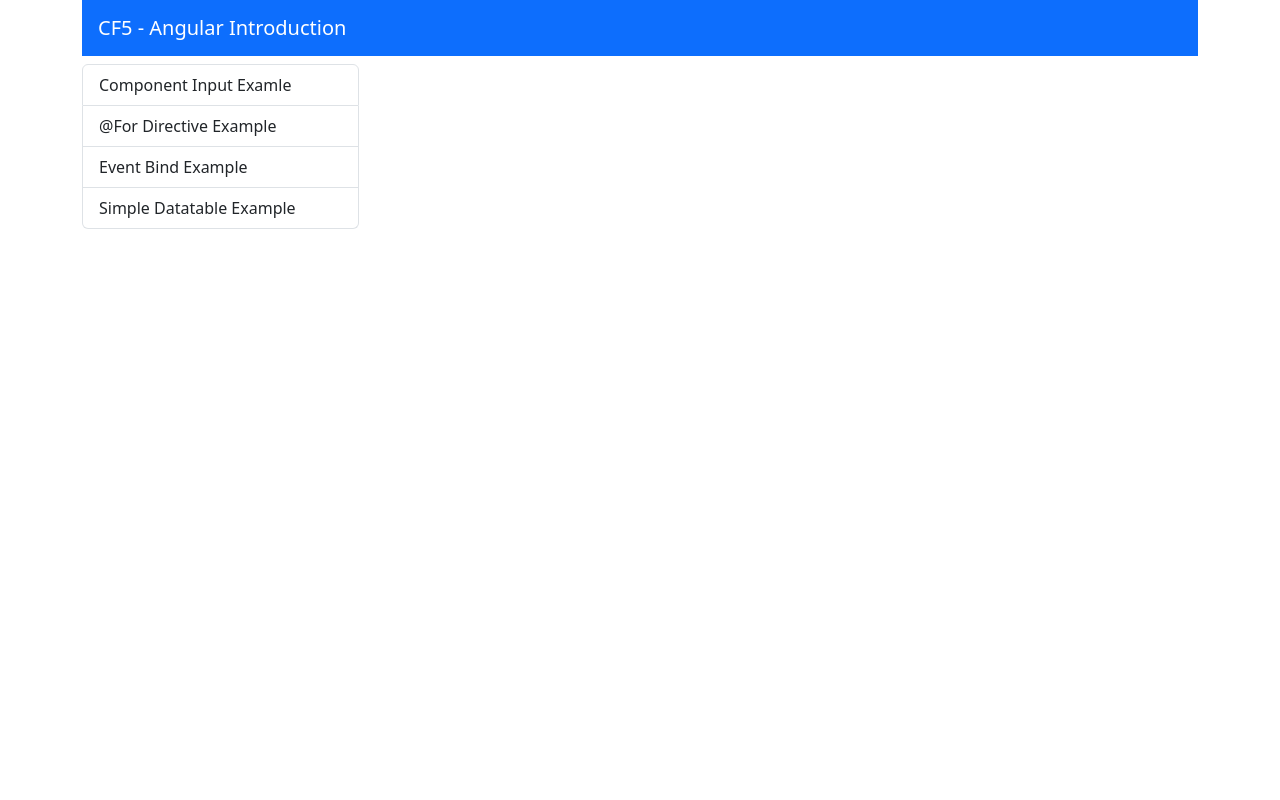
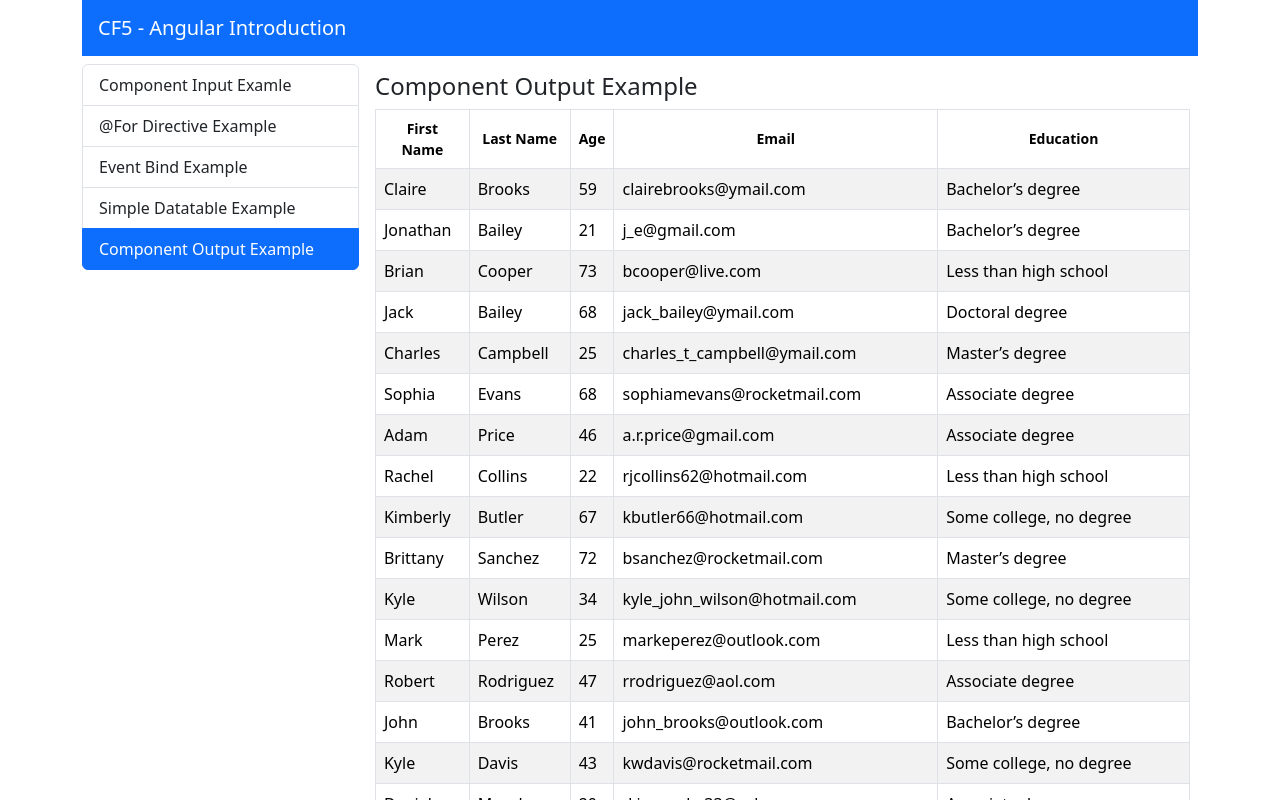
Before and after one commit to Thanasisxipo/angular-introduction, an Angular app: page /component-output-example in a window 1280 px wide. Before the commit this address led to /. Shown: the top 800 px of the page. Built offline with nearby package versions, Linux system fonts and the light colour scheme.

Commit message:
component output example

```diff
--- a/src/app/app.routes.ts
+++ b/src/app/app.routes.ts
@@ -4,11 +4,13 @@
 import { ComponentInputExampleComponent } from './components/component-input-example/component-input-example.component';
 import { ForDirectiveExapmpleComponent } from './components/for-directive-exapmple/for-directive-exapmple.component';
 import { SimpleDatatableExampleComponent } from './components/simple-datatable-example/simple-datatable-example.component';
+import { ComponentOutputExampleComponent } from './components/component-output-example/component-output-example.component';
 
 export const routes: Routes = [
   { path: 'component-input-example', component: ComponentInputExampleComponent},
   { path: 'for-directive-example', component: ForDirectiveExapmpleComponent},
   { path: 'event-bind-example', component: EventBindExampleComponent},
   { path: 'simple-datatable-example', component: SimpleDatatableExampleComponent},
+  { path: 'component-output-example', component: ComponentOutputExampleComponent},
   { path: '', component: WellcomeComponent}
 ];
--- /dev/null
+++ b/src/app/components/component-output-example/component-output-example.component.html
@@ -0,0 +1,8 @@
+<h4>Component Output Example</h4>
+
+<app-simple-datatable
+[data]="manyPerson"
+(personClicked)="onPersonClicked($event)"
+>
+
+</app-simple-datatable>
--- /dev/null
+++ b/src/app/components/component-output-example/component-output-example.component.ts
@@ -0,0 +1,30 @@
+import { Component } from '@angular/core';
+import { EPerson, ManyPerson } from 'src/app/shared/interfaces/person';
+import { SimpleDatatableComponent } from '../simple-datatable/simple-datatable.component';
+
+@Component({
+  selector: 'app-component-output-example',
+  standalone: true,
+  imports: [SimpleDatatableComponent],
+  templateUrl: './component-output-example.component.html',
+  styleUrl: './component-output-example.component.css'
+})
+export class ComponentOutputExampleComponent {
+  manyPerson = ManyPerson;
+
+  onPersonClicked(person: EPerson) {
+    alert(this.personTemplate(person));
+  };
+
+  personTemplate(person: EPerson) {
+    return `
+    Person Details:
+
+    First Name: ${person.givenName}
+    Last Name: ${person.surName}
+    Age: ${person.age}
+    Email: ${person.email}
+    Education: ${person.education}
+    `
+  };
+}
--- a/src/app/components/list-group-menu/list-group-menu.component.ts
+++ b/src/app/components/list-group-menu/list-group-menu.component.ts
@@ -14,6 +14,7 @@
     {text: 'Component Input Examle', routerLink: 'component-input-example'},
     {text: '@For Directive Example', routerLink: 'for-directive-example'},
     {text: 'Event Bind Example', routerLink: 'event-bind-example'},
-    {text:'Simple Datatable Example', routerLink: 'simple-datatable-example'}
+    {text:'Simple Datatable Example', routerLink: 'simple-datatable-example'},
+    {text: 'Component Output Example', routerLink: 'component-output-example'}
   ];
 }
--- a/src/app/components/simple-datatable/simple-datatable.component.html
+++ b/src/app/components/simple-datatable/simple-datatable.component.html
@@ -15,7 +15,7 @@
   </thead>
   <tbody>
     @for (row of data; track row) {
-      <tr class="align-middle">
+      <tr class="align-middle" (dblclick)="onPersonClicked(row)">
         <td>{{ row.givenName}}</td>
         <td>{{ row.surName}}</td>
         <td>{{ row.age}}</td>
--- a/src/app/components/simple-datatable/simple-datatable.component.ts
+++ b/src/app/components/simple-datatable/simple-datatable.component.ts
@@ -1,4 +1,4 @@
-import { Component, Input } from '@angular/core';
+import { Component, EventEmitter, Input, Output } from '@angular/core';
 import { EPerson } from 'src/app/shared/interfaces/person';
 import { sortBy } from 'lodash-es';
 
@@ -11,6 +11,7 @@
 })
 export class SimpleDatatableComponent {
   @Input() data: EPerson[];
+  @Output() personClicked = new EventEmitter<EPerson>();
 
   sortOrder = {
     givenName: 'none',
@@ -45,4 +46,8 @@
       return '';
     }
   }
+
+  onPersonClicked(person: EPerson) {
+    this.personClicked.emit(person);
+  }
 }
```
Also changed, not shown: src/app/components/component-output-example/component-output-example.component.css (added), 1 other file (tests, documents, lock files or other folders).
